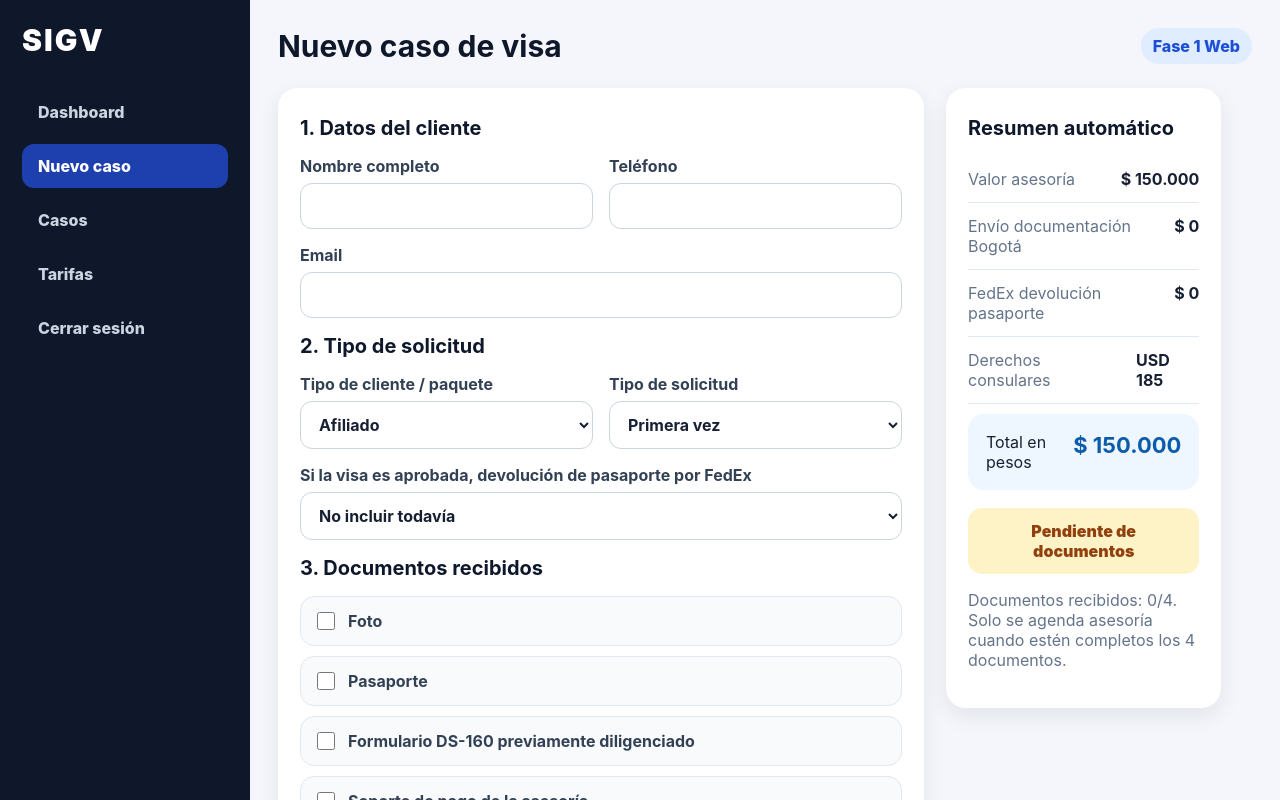
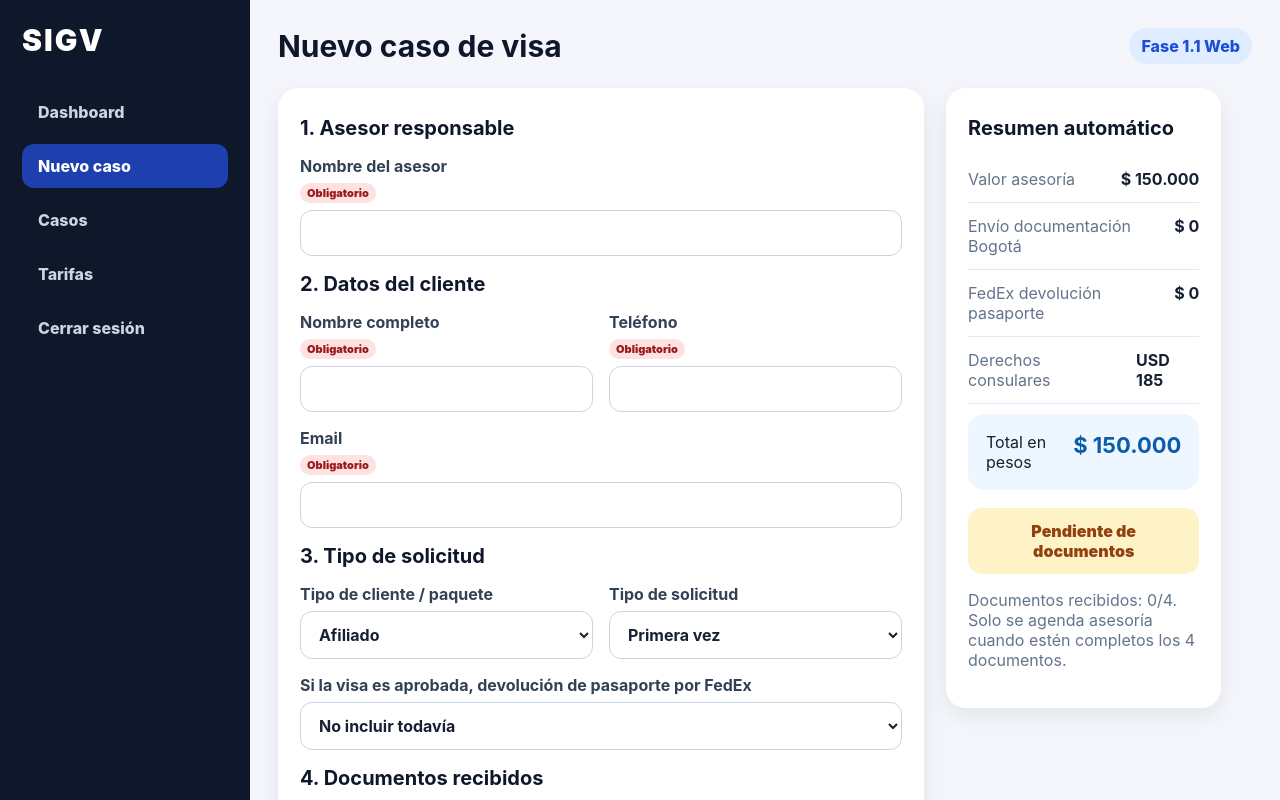
Before and after one commit to administrativacord/SIGV, a React (Vite) app: page / in a window 1280 px wide. Both pictures are taken after a click on the button "Ingresar". Shown: the top 800 px of the page. Built offline with nearby package versions, Linux system fonts and the light colour scheme.

Commit message:
Add files via upload

```diff
--- a/src/main.jsx
+++ b/src/main.jsx
@@ -24,14 +24,28 @@ const documentosBase = [
   { id: 'pagoAsesoria', label: 'Soporte de pago de la asesoría' },
 ];
 
+const docsVacios = { foto: false, pasaporte: false, ds160: false, pagoAsesoria: false };
+
 const inicial = {
-  nombre: '', telefono: '', email: '', tipoCliente: 'afiliado', tipoSolicitud: 'primeraVez',
-  fedex: '', documentos: { foto: false, pasaporte: false, ds160: false, pagoAsesoria: false }, observacion: ''
+  asesor: '', nombre: '', telefono: '', email: '', tipoCliente: 'afiliado', tipoSolicitud: 'primeraVez',
+  fedex: '', documentos: docsVacios, observacion: '', seguimiento: ''
 };
 
 function moneda(valor) {
   if (valor === null || valor === undefined) return 'No aplica';
   return new Intl.NumberFormat('es-CO', { style: 'currency', currency: 'COP', maximumFractionDigits: 0 }).format(valor);
+}
+
+function calcularCaso(data) {
+  const tarifa = tarifas[data.tipoCliente]?.[data.tipoSolicitud];
+  const adicionalRenovacion = data.tipoSolicitud === 'renovacion' ? 155000 : 0;
+  const requiereDerechos = data.tipoSolicitud === 'primeraVez' || data.tipoSolicitud === 'renovacion';
+  const fedex = data.tipoSolicitud === 'primeraVez' && data.fedex ? Number(data.fedex) : 0;
+  const totalPesos = (tarifa || 0) + adicionalRenovacion + fedex;
+  const completos = documentosBase.filter(d => data.documentos?.[d.id]).length;
+  const documentosCompletos = completos === documentosBase.length;
+  const estado = documentosCompletos ? 'Documentos completos - Listo para agendar' : 'Pendiente de documentos';
+  return { tarifa, adicionalRenovacion, requiereDerechos, fedex, totalPesos, completos, documentosCompletos, estado };
 }
 
 function App() {
@@ -40,47 +54,86 @@ function App() {
   const [clave, setClave] = useState('1234');
   const [vista, setVista] = useState('nuevoCaso');
   const [form, setForm] = useState(inicial);
+  const [casoAbiertoId, setCasoAbiertoId] = useState(null);
   const [casos, setCasos] = useState([
-    { id: 'CAS-2026-0001', nombre: 'María Gómez', telefono: '3001234567', email: 'maria@email.com', tipoCliente: 'Afiliado', tipoSolicitud: 'Renovación', total: 305000, estado: 'Documentos completos', documentos: '4/4' },
-    { id: 'CAS-2026-0002', nombre: 'Carlos Pérez', telefono: '3159876543', email: 'carlos@email.com', tipoCliente: 'No afiliado', tipoSolicitud: 'Primera vez', total: 190000, estado: 'Pendiente de documentos', documentos: '2/4' },
+    {
+      id: 'CAS-2026-0001', asesor: 'Milena', nombre: 'María Gómez', telefono: '3001234567', email: 'maria@email.com',
+      tipoClienteKey: 'afiliado', tipoSolicitudKey: 'renovacion', tipoCliente: 'Afiliado', tipoSolicitud: 'Renovación',
+      total: 305000, estado: 'Documentos completos - Listo para agendar', documentos: '4/4',
+      documentosObj: { foto: true, pasaporte: true, ds160: true, pagoAsesoria: true }, observacion: 'Pago validado. Lista para agendar asesoría.', seguimiento: 'Pendiente asignar horario de asesoría.'
+    },
+    {
+      id: 'CAS-2026-0002', asesor: 'Ximena', nombre: 'Carlos Pérez', telefono: '3159876543', email: 'carlos@email.com',
+      tipoClienteKey: 'noAfiliado', tipoSolicitudKey: 'primeraVez', tipoCliente: 'No afiliado', tipoSolicitud: 'Primera vez',
+      total: 190000, estado: 'Pendiente de documentos', documentos: '2/4',
+      documentosObj: { foto: true, pasaporte: true, ds160: false, pagoAsesoria: false }, observacion: 'Falta DS-160 y soporte de pago.', seguimiento: 'Cliente enviará documentos pendientes.'
+    },
   ]);
 
-  const calculo = useMemo(() => {
-    const tarifa = tarifas[form.tipoCliente]?.[form.tipoSolicitud];
-    const adicionalRenovacion = form.tipoSolicitud === 'renovacion' ? 155000 : 0;
-    const requiereDerechos = form.tipoSolicitud === 'primeraVez' || form.tipoSolicitud === 'renovacion';
-    const fedex = form.tipoSolicitud === 'primeraVez' && form.fedex ? Number(form.fedex) : 0;
-    const totalPesos = (tarifa || 0) + adicionalRenovacion + fedex;
-    const completos = documentosBase.filter(d => form.documentos[d.id]).length;
-    const documentosCompletos = completos === documentosBase.length;
-    const estado = documentosCompletos ? 'Documentos completos - Listo para agendar' : 'Pendiente de documentos';
-    return { tarifa, adicionalRenovacion, requiereDerechos, fedex, totalPesos, completos, documentosCompletos, estado };
-  }, [form]);
+  const calculo = useMemo(() => calcularCaso(form), [form]);
+  const casoAbierto = casos.find(c => c.id === casoAbiertoId);
+
+  function validarFormulario() {
+    if (!form.asesor.trim()) return 'Debes ingresar el nombre del asesor.';
+    if (!form.nombre.trim()) return 'Debes ingresar el nombre completo del cliente.';
+    if (!form.telefono.trim()) return 'Debes ingresar el teléfono del cliente.';
+    if (!form.email.trim()) return 'Debes ingresar el email del cliente.';
+    if (calculo.tarifa === null || calculo.tarifa === undefined) return 'La combinación seleccionada no aplica. Cambia el tipo de cliente o solicitud.';
+    return '';
+  }
 
   function guardarCaso(e) {
     e.preventDefault();
-    if (!form.nombre.trim() || !form.telefono.trim() || !form.email.trim()) {
-      alert('Debes ingresar nombre, teléfono y email.');
-      return;
-    }
-    if (calculo.tarifa === null || calculo.tarifa === undefined) {
-      alert('La combinación seleccionada no aplica. Cambia el tipo de cliente o solicitud.');
+    const error = validarFormulario();
+    if (error) {
+      alert(error);
       return;
     }
     const nuevo = {
       id: `CAS-2026-${String(casos.length + 1).padStart(4, '0')}`,
-      nombre: form.nombre,
-      telefono: form.telefono,
-      email: form.email,
+      asesor: form.asesor.trim(),
+      nombre: form.nombre.trim(),
+      telefono: form.telefono.trim(),
+      email: form.email.trim(),
+      tipoClienteKey: form.tipoCliente,
+      tipoSolicitudKey: form.tipoSolicitud,
       tipoCliente: tarifas[form.tipoCliente].label,
       tipoSolicitud: tiposSolicitud.find(t => t.id === form.tipoSolicitud)?.label,
+      fedex: form.fedex,
       total: calculo.totalPesos,
       estado: calculo.estado,
       documentos: `${calculo.completos}/4`,
+      documentosObj: { ...form.documentos },
+      observacion: form.observacion,
+      seguimiento: form.seguimiento || 'Caso creado. Pendiente seguimiento.',
     };
     setCasos([nuevo, ...casos]);
     setForm(inicial);
     setVista('casos');
+  }
+
+  function abrirCaso(id) {
+    setCasoAbiertoId(id);
+    setVista('detalleCaso');
+  }
+
+  function actualizarCaso(casoActualizado) {
+    const calc = calcularCaso({
+      tipoCliente: casoActualizado.tipoClienteKey,
+      tipoSolicitud: casoActualizado.tipoSolicitudKey,
+      fedex: casoActualizado.fedex || '',
+      documentos: casoActualizado.documentosObj,
+    });
+    const actualizado = {
+      ...casoActualizado,
+      tipoCliente: tarifas[casoActualizado.tipoClienteKey].label,
+      tipoSolicitud: tiposSolicitud.find(t => t.id === casoActualizado.tipoSolicitudKey)?.label,
+      total: calc.totalPesos,
+      estado: calc.estado,
+      documentos: `${calc.completos}/4`,
+    };
+    setCasos(casos.map(c => c.id === actualizado.id ? actualizado : c));
+    setCasoAbiertoId(actualizado.id);
   }
 
   if (!logueado) {
@@ -102,19 +155,20 @@ function App() {
   const pendientes = casos.filter(c => c.estado.includes('Pendiente')).length;
   const listos = casos.filter(c => c.estado.includes('Listo') || c.estado.includes('completos')).length;
   const facturado = casos.reduce((acc, c) => acc + c.total, 0);
+  const titulo = vista === 'nuevoCaso' ? 'Nuevo caso de visa' : vista === 'casos' ? 'Casos registrados' : vista === 'detalleCaso' ? 'Detalle y seguimiento del caso' : vista === 'tarifas' ? 'Tarifas' : 'Dashboard';
 
   return <div className="app">
     <aside className="sidebar">
       <div className="logo">SIGV</div>
       <button className={vista==='dashboard'?'active':''} onClick={() => setVista('dashboard')}>Dashboard</button>
       <button className={vista==='nuevoCaso'?'active':''} onClick={() => setVista('nuevoCaso')}>Nuevo caso</button>
-      <button className={vista==='casos'?'active':''} onClick={() => setVista('casos')}>Casos</button>
+      <button className={vista==='casos' || vista==='detalleCaso'?'active':''} onClick={() => setVista('casos')}>Casos</button>
       <button className={vista==='tarifas'?'active':''} onClick={() => setVista('tarifas')}>Tarifas</button>
       <button onClick={() => setLogueado(false)}>Cerrar sesión</button>
     </aside>
 
     <main className="content">
-      <header><h1>{vista === 'nuevoCaso' ? 'Nuevo caso de visa' : vista === 'casos' ? 'Casos registrados' : vista === 'tarifas' ? 'Tarifas' : 'Dashboard'}</h1><span>Fase 1 Web</span></header>
+      <header><h1>{titulo}</h1><span>Fase 1.1 Web</span></header>
 
       {vista === 'dashboard' && <section className="grid cards">
         <Card title="Casos registrados" value={casos.length} />
@@ -125,14 +179,17 @@ function App() {
 
       {vista === 'nuevoCaso' && <form className="case-layout" onSubmit={guardarCaso}>
         <section className="panel">
-          <h2>1. Datos del cliente</h2>
+          <h2>1. Asesor responsable</h2>
+          <Field required label="Nombre del asesor" value={form.asesor} onChange={v => setForm({...form, asesor:v})} />
+
+          <h2>2. Datos del cliente</h2>
           <div className="two-cols">
-            <Field label="Nombre completo" value={form.nombre} onChange={v => setForm({...form, nombre:v})} />
-            <Field label="Teléfono" value={form.telefono} onChange={v => setForm({...form, telefono:v})} />
+            <Field required label="Nombre completo" value={form.nombre} onChange={v => setForm({...form, nombre:v})} />
+            <Field required label="Teléfono" value={form.telefono} onChange={v => setForm({...form, telefono:v})} />
           </div>
-          <Field label="Email" value={form.email} onChange={v => setForm({...form, email:v})} />
+          <Field required label="Email" value={form.email} onChange={v => setForm({...form, email:v})} />
 
-          <h2>2. Tipo de solicitud</h2>
+          <h2>3. Tipo de solicitud</h2>
           <div className="two-cols">
             <label>Tipo de cliente / paquete
               <select value={form.tipoCliente} onChange={e => setForm({...form, tipoCliente:e.target.value})}>
@@ -153,13 +210,8 @@ function App() {
             </select>
           </label>}
 
-          <h2>3. Documentos recibidos</h2>
-          <div className="checklist">
-            {documentosBase.map(d => <label key={d.id} className="check-item">
-              <input type="checkbox" checked={form.documentos[d.id]} onChange={e => setForm({...form, documentos: {...form.documentos, [d.id]: e.target.checked}})} />
-              <span>{d.label}</span>
-            </label>)}
-          </div>
+          <h2>4. Documentos recibidos</h2>
+          <Checklist documentos={form.documentos} onChange={(id, checked) => setForm({...form, documentos: {...form.documentos, [id]: checked}})} />
 
           <label>Observación
             <textarea value={form.observacion} onChange={e => setForm({...form, observacion:e.target.value})} placeholder="Ej: pendiente soporte de pago, cliente enviará foto mañana..." />
@@ -167,31 +219,97 @@ function App() {
           <button className="primary" type="submit">Guardar caso</button>
         </section>
 
-        <section className="panel summary">
-          <h2>Resumen automático</h2>
-          <Line label="Valor asesoría" value={moneda(calculo.tarifa)} />
-          <Line label="Envío documentación Bogotá" value={moneda(calculo.adicionalRenovacion)} />
-          <Line label="FedEx devolución pasaporte" value={moneda(calculo.fedex)} />
-          <Line label="Derechos consulares" value={calculo.requiereDerechos ? 'USD 185' : 'No aplica'} />
-          <div className="total"><span>Total en pesos</span><strong>{moneda(calculo.totalPesos)}</strong></div>
-          <div className={calculo.documentosCompletos ? 'status ok' : 'status warn'}>{calculo.estado}</div>
-          <p className="hint">Documentos recibidos: {calculo.completos}/4. Solo se agenda asesoría cuando estén completos los 4 documentos.</p>
-        </section>
+        <Resumen calculo={calculo} />
       </form>}
 
       {vista === 'casos' && <section className="panel">
         <table>
-          <thead><tr><th>ID</th><th>Cliente</th><th>Teléfono</th><th>Tipo</th><th>Solicitud</th><th>Documentos</th><th>Total</th><th>Estado</th></tr></thead>
-          <tbody>{casos.map(c => <tr key={c.id}><td>{c.id}</td><td>{c.nombre}<br/><small>{c.email}</small></td><td>{c.telefono}</td><td>{c.tipoCliente}</td><td>{c.tipoSolicitud}</td><td>{c.documentos}</td><td>{moneda(c.total)}</td><td><span className={c.estado.includes('Pendiente')?'pill warn':'pill ok'}>{c.estado}</span></td></tr>)}</tbody>
+          <thead><tr><th>ID</th><th>Asesor</th><th>Cliente</th><th>Teléfono</th><th>Tipo</th><th>Solicitud</th><th>Documentos</th><th>Total</th><th>Estado</th><th>Acción</th></tr></thead>
+          <tbody>{casos.map(c => <tr key={c.id}><td>{c.id}</td><td>{c.asesor}</td><td>{c.nombre}<br/><small>{c.email}</small></td><td>{c.telefono}</td><td>{c.tipoCliente}</td><td>{c.tipoSolicitud}</td><td>{c.documentos}</td><td>{moneda(c.total)}</td><td><span className={c.estado.includes('Pendiente')?'pill warn':'pill ok'}>{c.estado}</span></td><td><button className="small-btn" onClick={() => abrirCaso(c.id)}>Abrir</button></td></tr>)}</tbody>
         </table>
       </section>}
+
+      {vista === 'detalleCaso' && casoAbierto && <DetalleCaso caso={casoAbierto} onBack={() => setVista('casos')} onSave={actualizarCaso} />}
 
       {vista === 'tarifas' && <section className="panel"><Tarifas /></section>}
     </main>
   </div>;
 }
 
-function Field({ label, value, onChange }) { return <label>{label}<input value={value} onChange={e => onChange(e.target.value)} /></label>; }
+function DetalleCaso({ caso, onBack, onSave }) {
+  const [edit, setEdit] = useState({ ...caso, documentosObj: { ...caso.documentosObj } });
+  const calc = calcularCaso({ tipoCliente: edit.tipoClienteKey, tipoSolicitud: edit.tipoSolicitudKey, fedex: edit.fedex || '', documentos: edit.documentosObj });
+
+  function guardar() {
+    if (!edit.asesor.trim() || !edit.nombre.trim() || !edit.telefono.trim() || !edit.email.trim()) {
+      alert('Asesor, nombre, teléfono y email son obligatorios.');
+      return;
+    }
+    onSave(edit);
+    alert('Caso actualizado.');
+  }
+
+  return <div className="case-layout">
+    <section className="panel">
+      <button className="secondary" onClick={onBack}>← Volver a casos</button>
+      <h2>{edit.id}</h2>
+      <div className="two-cols">
+        <Field required label="Nombre del asesor" value={edit.asesor} onChange={v => setEdit({...edit, asesor:v})} />
+        <Field required label="Nombre completo" value={edit.nombre} onChange={v => setEdit({...edit, nombre:v})} />
+        <Field required label="Teléfono" value={edit.telefono} onChange={v => setEdit({...edit, telefono:v})} />
+        <Field required label="Email" value={edit.email} onChange={v => setEdit({...edit, email:v})} />
+      </div>
+
+      <div className="two-cols">
+        <label>Tipo de cliente / paquete
+          <select value={edit.tipoClienteKey} onChange={e => setEdit({...edit, tipoClienteKey:e.target.value})}>
+            {Object.entries(tarifas).map(([id, t]) => <option key={id} value={id}>{t.label}</option>)}
+          </select>
+        </label>
+        <label>Tipo de solicitud
+          <select value={edit.tipoSolicitudKey} onChange={e => setEdit({...edit, tipoSolicitudKey:e.target.value})}>
+            {tiposSolicitud.map(t => <option key={t.id} value={t.id}>{t.label}</option>)}
+          </select>
+        </label>
+      </div>
+
+      <h2>Documentos y seguimiento</h2>
+      <Checklist documentos={edit.documentosObj} onChange={(id, checked) => setEdit({...edit, documentosObj: {...edit.documentosObj, [id]: checked}})} />
+      <label>Observación general
+        <textarea value={edit.observacion || ''} onChange={e => setEdit({...edit, observacion:e.target.value})} />
+      </label>
+      <label>Seguimiento del caso
+        <textarea value={edit.seguimiento || ''} onChange={e => setEdit({...edit, seguimiento:e.target.value})} placeholder="Ej: se llamó al cliente, falta soporte, asesoría agendada..." />
+      </label>
+      <button className="primary" onClick={guardar}>Guardar cambios</button>
+    </section>
+    <Resumen calculo={calc} />
+  </div>;
+}
+
+function Checklist({ documentos, onChange }) {
+  return <div className="checklist">
+    {documentosBase.map(d => <label key={d.id} className="check-item">
+      <input type="checkbox" checked={!!documentos[d.id]} onChange={e => onChange(d.id, e.target.checked)} />
+      <span>{d.label}</span>
+    </label>)}
+  </div>;
+}
+
+function Resumen({ calculo }) {
+  return <section className="panel summary">
+    <h2>Resumen automático</h2>
+    <Line label="Valor asesoría" value={moneda(calculo.tarifa)} />
+    <Line label="Envío documentación Bogotá" value={moneda(calculo.adicionalRenovacion)} />
+    <Line label="FedEx devolución pasaporte" value={moneda(calculo.fedex)} />
+    <Line label="Derechos consulares" value={calculo.requiereDerechos ? 'USD 185' : 'No aplica'} />
+    <div className="total"><span>Total en pesos</span><strong>{moneda(calculo.totalPesos)}</strong></div>
+    <div className={calculo.documentosCompletos ? 'status ok' : 'status warn'}>{calculo.estado}</div>
+    <p className="hint">Documentos recibidos: {calculo.completos}/4. Solo se agenda asesoría cuando estén completos los 4 documentos.</p>
+  </section>;
+}
+
+function Field({ label, value, onChange, required=false }) { return <label>{label}{required && <span className="required">Obligatorio</span>}<input value={value} onChange={e => onChange(e.target.value)} /></label>; }
 function Card({ title, value }) { return <div className="card"><span>{title}</span><strong>{value}</strong></div>; }
 function Line({ label, value }) { return <div className="line"><span>{label}</span><strong>{value}</strong></div>; }
 function Tarifas() { return <><table><thead><tr><th>Tipo cliente</th><th>Primera vez</th><th>Renovación</th><th>Actualización</th><th>Global Entry</th></tr></thead><tbody>{Object.values(tarifas).map(t => <tr key={t.label}><td>{t.label}</td><td>{moneda(t.primeraVez)}</td><td>{moneda(t.renovacion)}</td><td>{moneda(t.actualizacion)}</td><td>{moneda(t.globalEntry)}</td></tr>)}</tbody></table><div className="notes"><p><strong>Gastos adicionales:</strong></p><p>Renovación: $155.000 envío documentación a embajada en Bogotá.</p><p>Primera vez y Renovación: derechos consulares USD 185.</p><p>Primera vez aprobada: FedEx domicilio $68.000 o FedEx Alto Prado $56.000.</p></div></>; }
--- a/src/styles.css
+++ b/src/styles.css
@@ -47,3 +47,6 @@ th { background:#f8fafc; color:#334155; font-size: 13px; text-transform: upperca
 .pill { display:inline-block; padding: 7px 10px; border-radius: 999px; font-weight: 800; font-size: 12px; }
 .notes { margin-top: 20px; background:#f8fafc; border-radius: 16px; padding: 16px; color:#334155; }
 @media (max-width: 900px) { .app { flex-direction: column; } .sidebar { width: 100%; height: auto; position: static; } .case-layout, .two-cols, .grid.cards { grid-template-columns: 1fr; } .summary { position: static; } }
+.required { display:inline-block; width:max-content; background:#fee2e2; color:#991b1b; font-size:11px; padding:3px 7px; border-radius:999px; font-weight:900; }
+.small-btn { background:#0b5cab; color:white; padding:8px 12px; border-radius:10px; }
+.secondary { background:#e2e8f0; color:#0f172a; margin-bottom:14px; }
```
